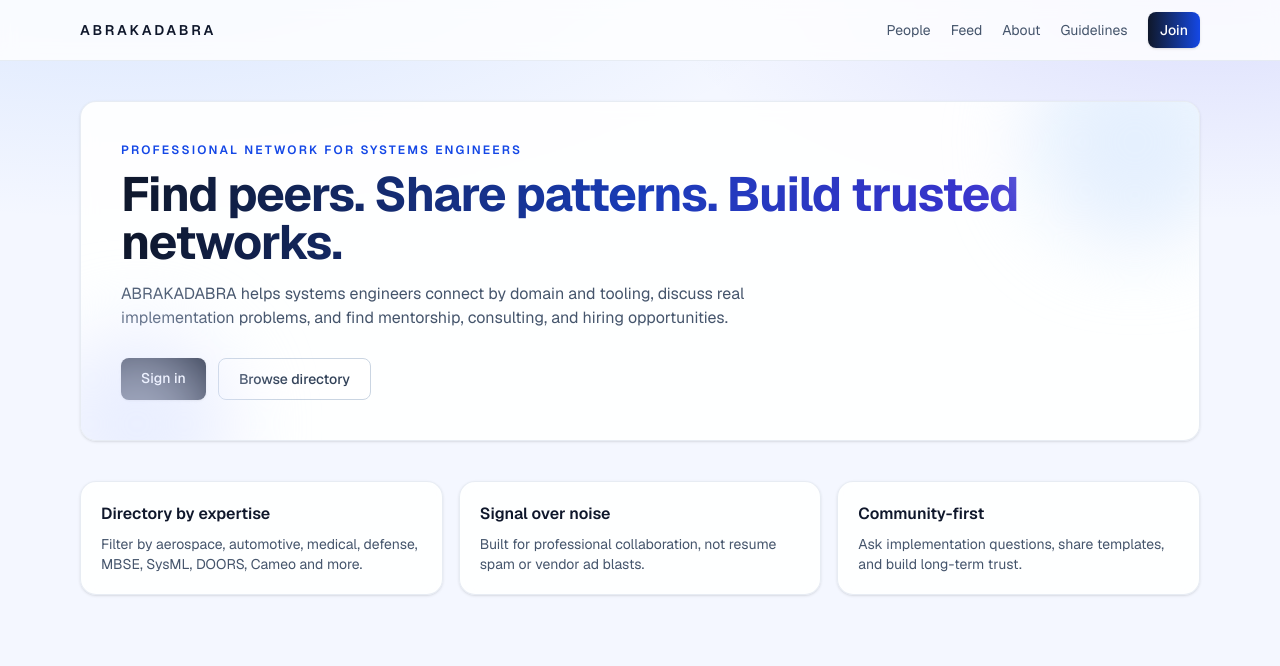
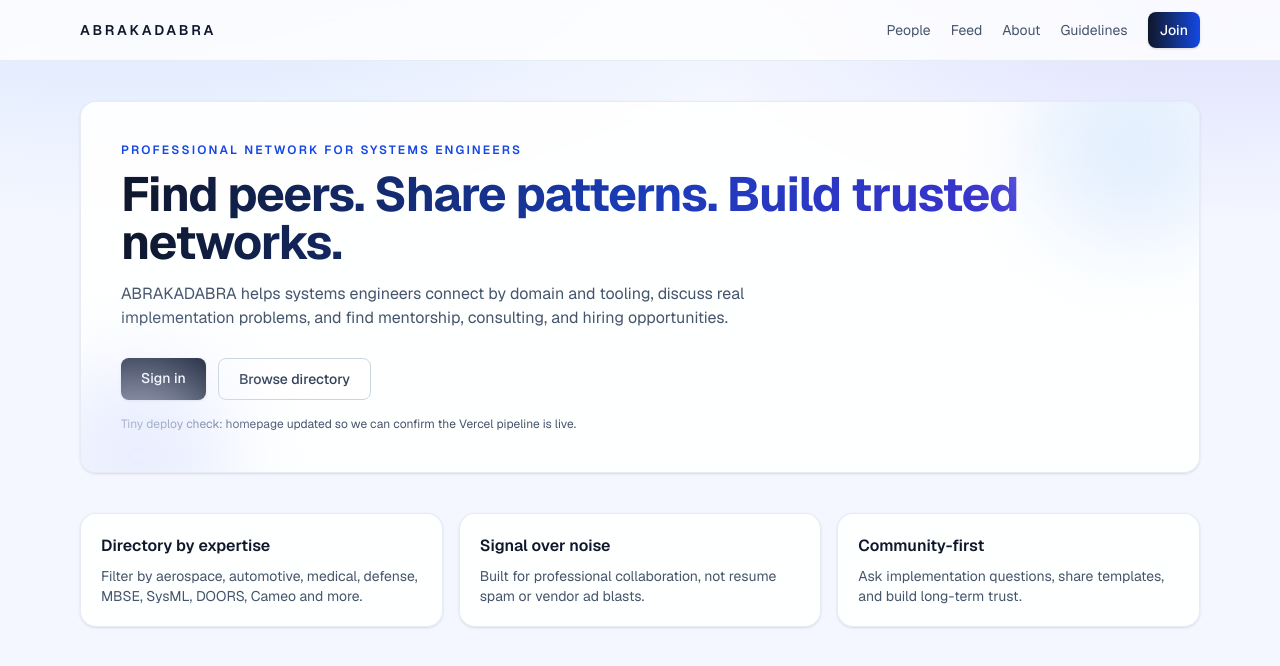
Before and after one commit to asdsadsadsasadsa/sysnet-org, a Next.js app in the folder frontend/: page / in a window 1280 px wide. Shown: the top 666 px of the page. Built offline with nearby package versions, Linux system fonts and the light colour scheme; no server answers.

Commit message:
Add tiny homepage deploy-check note

```diff
--- a/frontend/src/app/page.tsx
+++ b/frontend/src/app/page.tsx
@@ -52,6 +52,9 @@ export default async function Home({
             Browse directory
           </Link>
         </div>
+        <p className="soft-muted mt-4 text-xs">
+          Tiny deploy check: homepage updated so we can confirm the Vercel pipeline is live.
+        </p>
       </section>
 
       <section className="grid gap-4 md:grid-cols-3">
```
Also changed, not shown: 1 other file (tests, documents, lock files or other folders).
